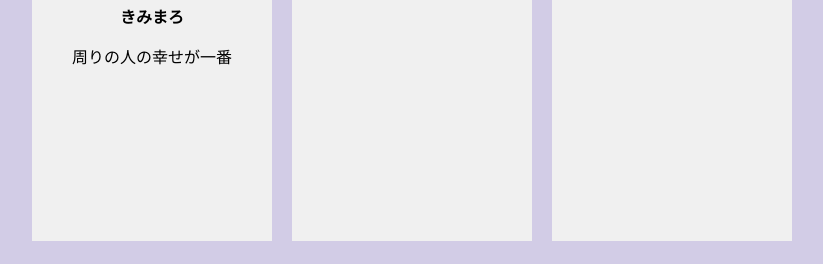
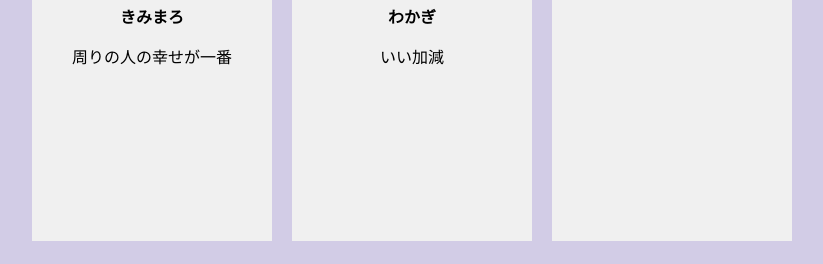
Before and after one commit to uemurag/git-test_uemura, a PHP site: page / in a window 1280 px wide. Shown: the part 403-667 px from the top of the page, without its empty margins (228-1051 px from the left). Run offline with PHP 8.4, Linux system fonts and the light colour scheme; data comes from the database, SQL or seed files in the repository.

Commit message:
プロフィール入れました

```diff
--- a/index.php
+++ b/index.php
@@ -19,9 +19,9 @@
 			</div>
 			<div class="wakagi">
 				<h3>Profile!!</h3><!-- 若木さん -->
-				<img src="" alt=""><br><!-- 写真（サイズ何でもOK！） -->
-				<b></b><!-- ご自身の名前 -->
-				<p></p><!-- 自己紹介 -->
+				<img src="img/neko.JPEG" alt=""><br><!-- 写真（サイズ何でもOK！） -->
+				<b>わかぎ</b><!-- ご自身の名前 -->
+				<p>いい加減</p><!-- 自己紹介 -->
 			</div>
 			<div class="yamasaki">
 				<h3>Profile</h3><!-- 山崎さん -->
```
Also changed, not shown: img/neko.JPEG (added).
